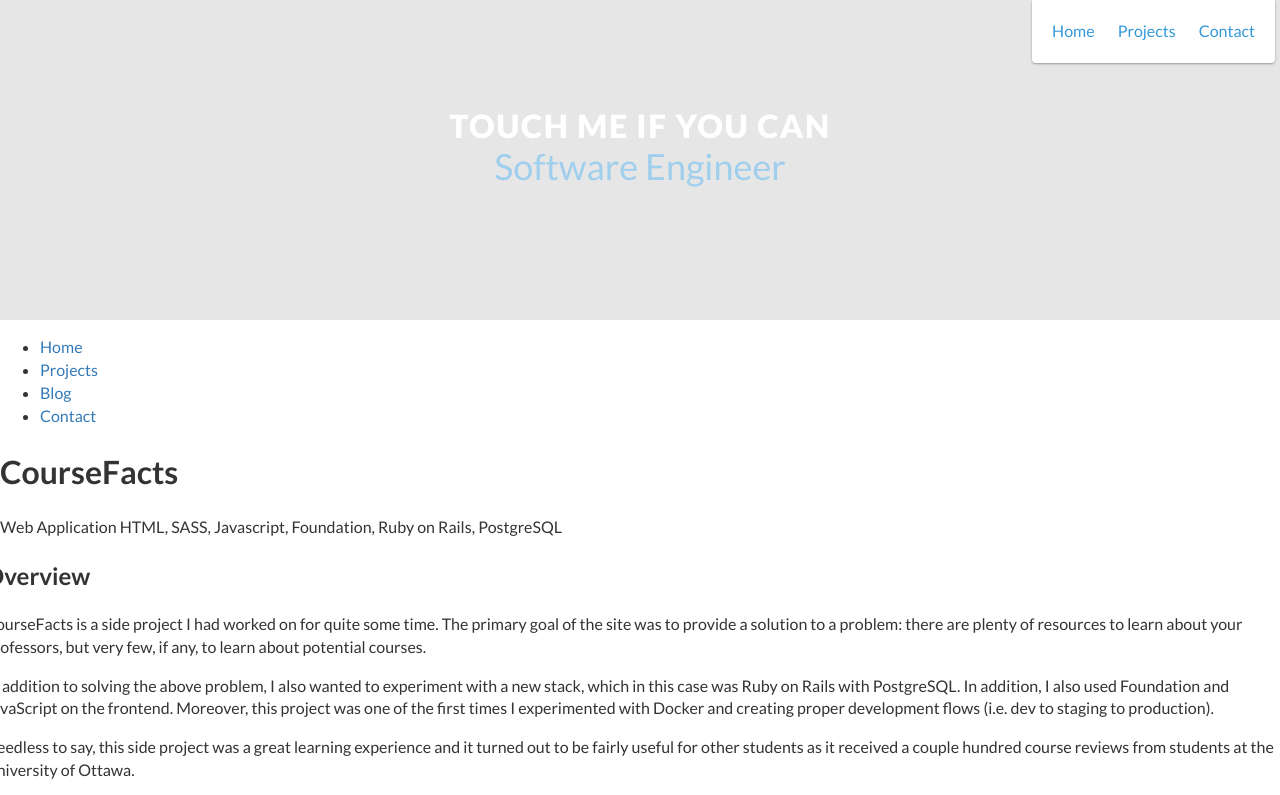
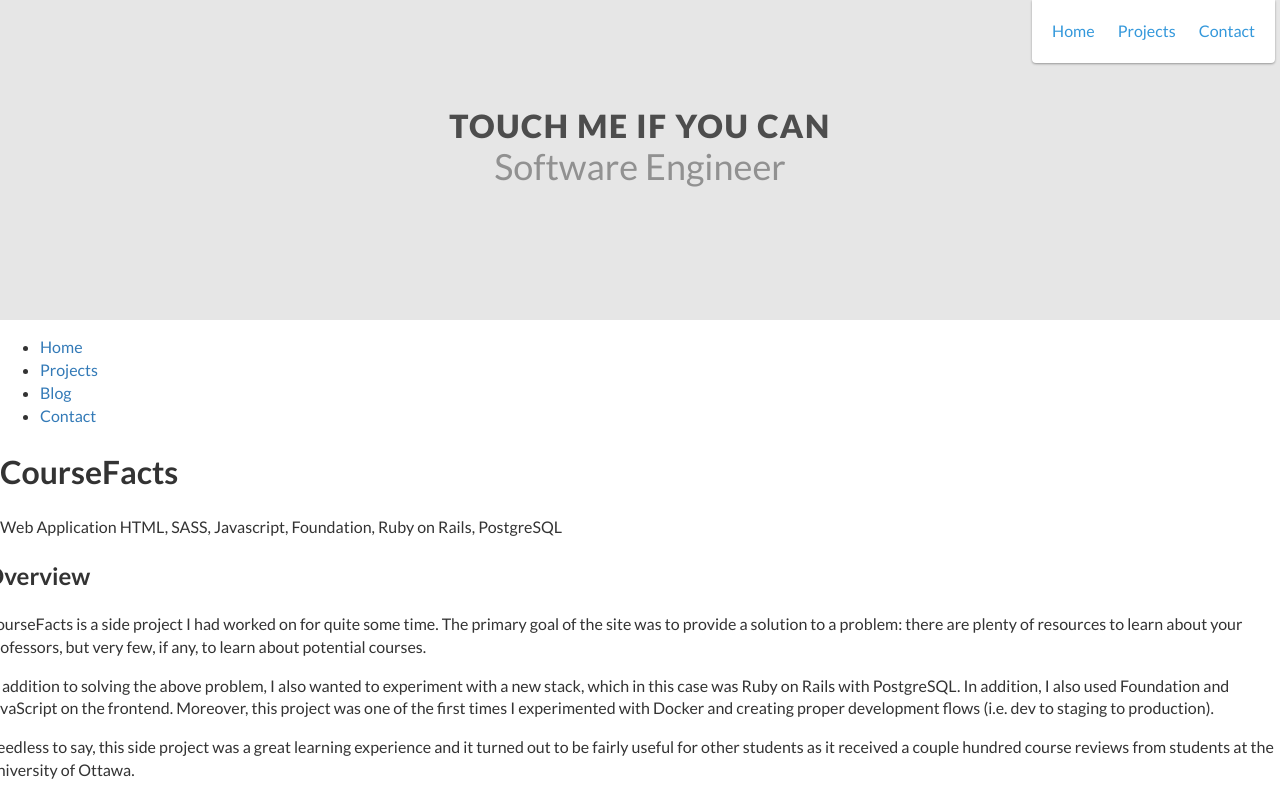
Before and after one commit to davidmao8419/profolio_scratch, a plain HTML site: page p1.html in a window 1280 px wide. Shown: the top 795 px of the page. Drawn offline with nearby package versions, Linux system fonts and the light colour scheme.

```diff
--- a/css/styles.css
+++ b/css/styles.css
@@ -13,8 +13,8 @@
 #lead2{position:relative;height:40vh;padding:15px;overflow:hidden;background-color:#E6E6E6}
 #lead-content2{position:absolute;z-index:10;top:50%;left:50%;transform:translate(-50%, -50%);text-align:center}
 #lead-content2 h1,#lead-content2 h2{margin:0}
-#lead-content2 h1{color:#fff;font-weight:900;font-size:2em;text-transform:uppercase;letter-spacing:0.05em;line-height:0.9em}
-#lead-content2 h2{color:#a0cfee;font-weight:500;font-size:2.25em;margin-bottom:15px}
+#lead-content2 h1{color:#4D4D4D;font-weight:900;font-size:2em;text-transform:uppercase;letter-spacing:0.05em;line-height:0.9em}
+#lead-content2 h2{color:#919191;font-weight:500;font-size:2.25em;margin-bottom:15px}
 #lead-overlay2{position:absolute;height:100%;width:100%;top:0;right:0;bottom:0;left:0;background:rgba(33,125,187,0.8);z-index:1}
 #lead-down2{position:absolute;left:0;right:0;width:100%;text-align:center;z-index:10;bottom:15px;color:#fff}
 #lead-down2 span{cursor:pointer;display:block;margin:0 auto;width:35px;height:35px;border-radius:50%;border:3px solid #a0cfee;text-align:center}
```
